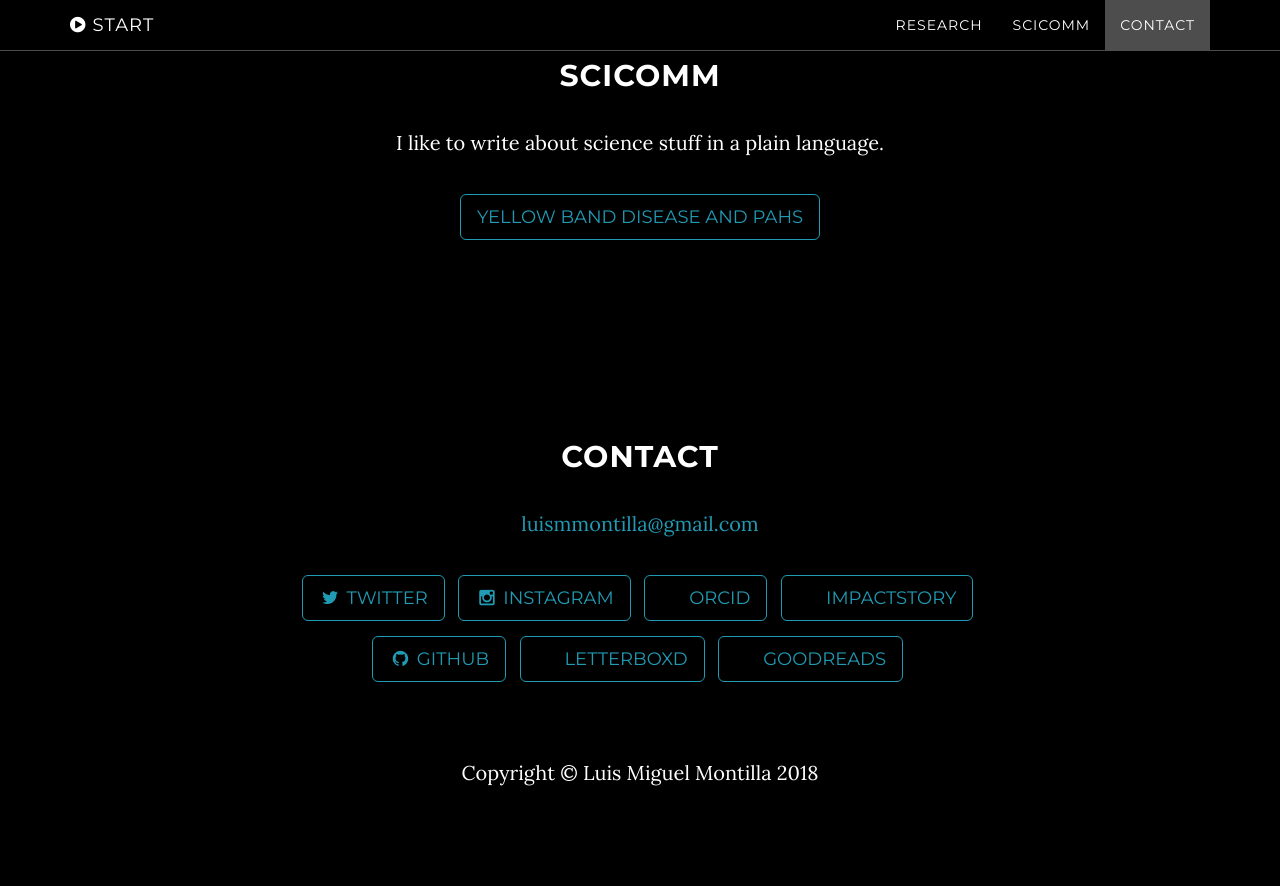
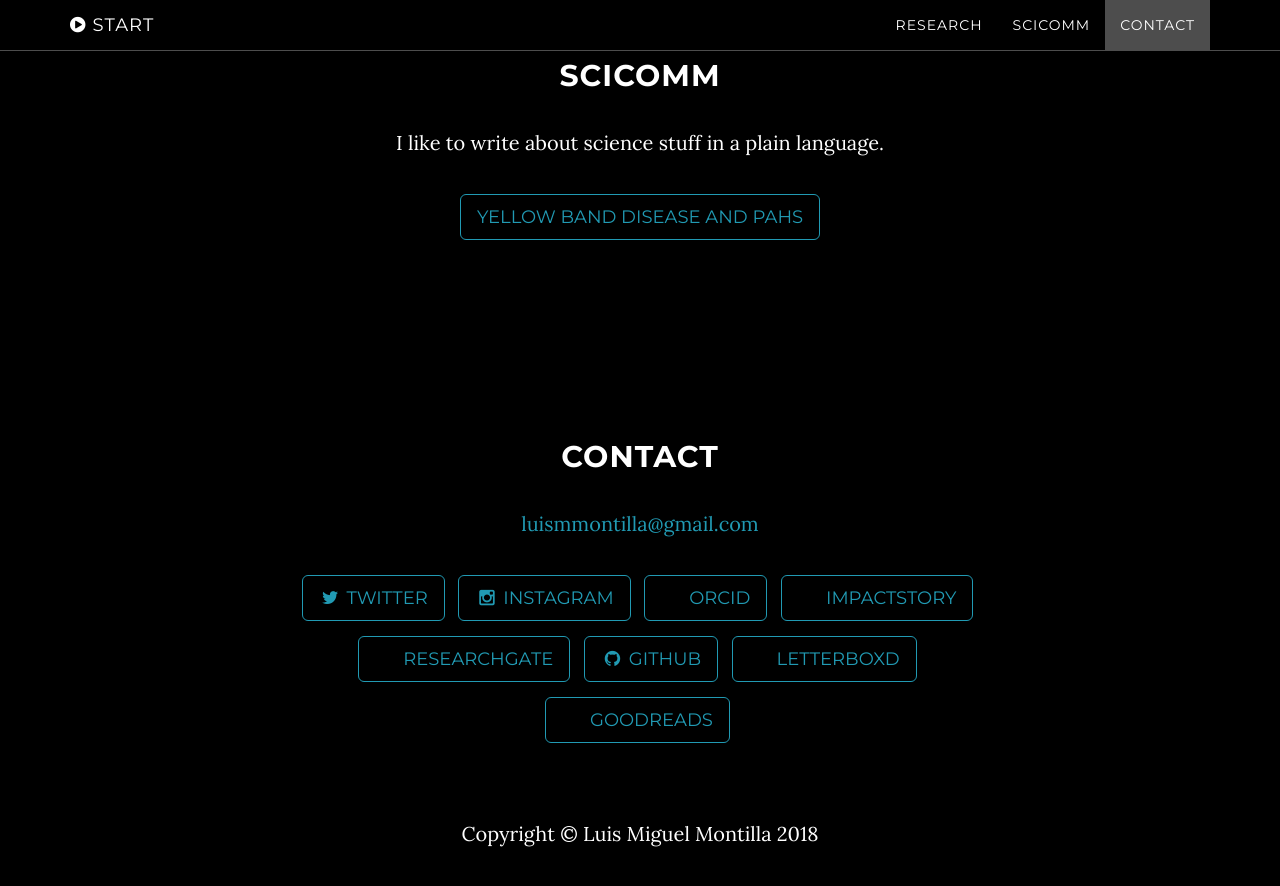
Before and after one commit to ejvalero/luismmontilla.github.io, a Jekyll site: the page built from index.html, in a window 1280 px wide and 900 px high, scrolled down 1980 px. Shown: the top 886 px of the window. Built offline with Jekyll 4.4.1, drawn with Linux system fonts in a browser that asks for light colours; before the commit the page ends 2819 px from its top, so only the background shows below that.

Commit message:
Update _config.yml

```diff
--- a/_config.yml
+++ b/_config.yml
@@ -22,6 +22,8 @@ social:
     url:  https://orcid.org/0000-0002-7079-6775
   - title: impactstory
     url: https://profiles.impactstory.org/u/0000-0002-7079-6775
+  - title: researchgate
+    url: https://www.researchgate.net/profile/Luis_Montilla
   - title: github
     url: https://github.com/luismmontilla/
   - title: letterboxd
```
